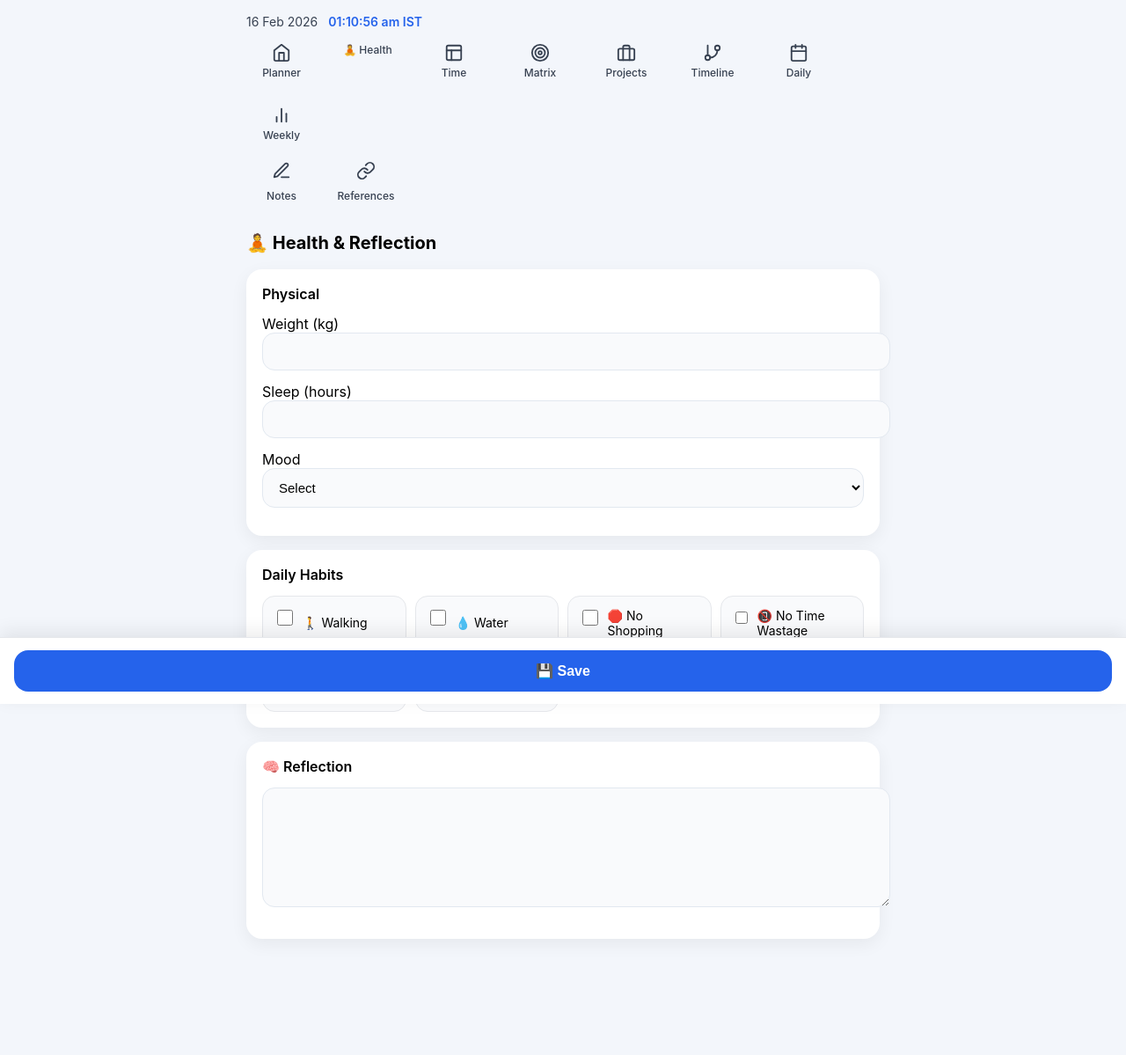
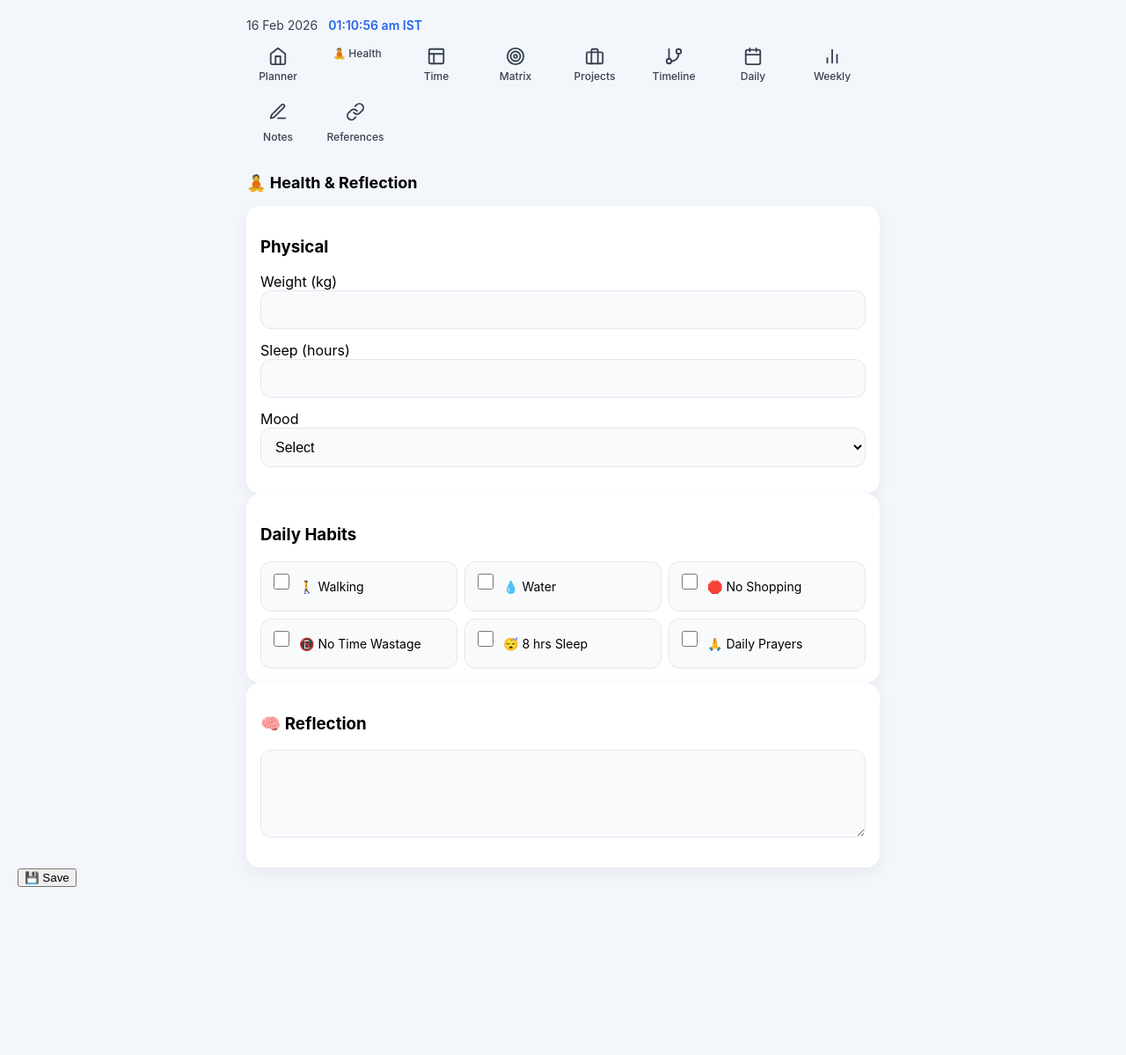
Before and after one commit to venghatesh-stack/DailyPlanner, a Flask app: template templates/health.html in a window 1280 px wide. Shown: the whole page at 88% size. After the commit the page ends 1008 px from the top, so only its background shows below. Run offline with Flask 3, Linux system fonts and the light colour scheme; the template is opened without the code that fills it, so the values that code supplies are empty.

Commit message:
Update health.css

```diff
--- a/static/health.css
+++ b/static/health.css
@@ -1,118 +1,151 @@
 /* ===============================
-   BASE
+   BASE — MOBILE FIRST
 ================================= */
+
+* {
+  box-sizing: border-box;
+}
+
 body {
   font-family: Inter, system-ui;
   background: #f3f6fb;
   margin: 0;
-  padding: 16px;
-  -webkit-font-smoothing: antialiased;
+  padding: 12px;
+  width: 100%;
+  overflow-x: hidden;
 }
 
 .health-container {
+  width: 100%;
   max-width: 720px;
-  margin: auto;
-  padding-bottom: 100px; /* space for sticky save */
+  margin: 0 auto;
 }
 
 /* ===============================
    HEADER
 ================================= */
+
 .health-header {
   display: flex;
   justify-content: space-between;
   align-items: center;
-  margin-bottom: 18px;
+  margin-bottom: 16px;
 }
 
 .health-header h2 {
   margin: 0;
-  font-size: 20px;
+  font-size: 18px;
+}
+
+/* ===============================
+   HABIT SUMMARY
+================================= */
+
+.habit-summary {
+  display: flex;
+  flex-direction: column;
+  align-items: center;
+  gap: 14px;
+  margin-bottom: 18px;
+}
+
+.habit-circle {
+  width: 110px;
+  height: 110px;
+  position: relative;
+}
+
+.habit-circle svg {
+  width: 100%;
+  height: 100%;
+}
+
+.circle-text {
+  position: absolute;
+  top: 42%;
+  left: 0;
+  width: 100%;
+  text-align: center;
+  font-size: 18px;
+  font-weight: 700;
+}
+
+.streak-badge {
+  font-size: 15px;
+  font-weight: 600;
+  color: #dc2626;
+}
+
+/* ===============================
+   GRID — MOBILE DEFAULT 1 COLUMN
+================================= */
+
+.health-grid {
+  display: grid;
+  grid-template-columns: 1fr;
+  gap: 16px;
 }
 
 /* ===============================
    CARDS
 ================================= */
+
 .health-card {
   background: #ffffff;
-  padding: 18px;
-  border-radius: 18px;
-  box-shadow: 0 6px 20px rgba(0,0,0,0.06);
-  margin-bottom: 16px;
-  transition: transform 0.15s ease;
-}
-
-.health-card:active {
-  transform: scale(0.99);
-}
-
-.health-card h3 {
-  margin: 0 0 14px 0;
-  font-size: 16px;
-  font-weight: 600;
+  padding: 16px;
+  border-radius: 16px;
+  box-shadow: 0 6px 18px rgba(0,0,0,0.06);
+  width: 100%;
 }
 
 /* ===============================
    INPUTS
 ================================= */
-input, select, textarea {
+
+input,
+select,
+textarea {
   width: 100%;
-  padding: 12px 14px;
-  border-radius: 14px;
+  padding: 12px;
+  border-radius: 12px;
   border: 1px solid #e2e8f0;
   margin-bottom: 14px;
-  font-size: 15px;
+  font-size: 16px;   /* prevent mobile zoom */
   background: #f9fafc;
-  transition: border 0.2s ease;
 }
 
-input:focus, select:focus, textarea:focus {
+input:focus,
+select:focus,
+textarea:focus {
   outline: none;
   border-color: #2563eb;
   background: #ffffff;
 }
 
 textarea {
-  min-height: 110px;
+  min-height: 100px;
   resize: vertical;
 }
 
 /* ===============================
-   ENERGY SELECT — nicer feel
+   HABITS
 ================================= */
-#energy {
-  font-weight: 600;
-  font-size: 16px;
-}
-
-/* ===============================
-   DAILY HABITS
-================================= */
-.daily-habits {
-  margin-top: 6px;
-}
 
 .habit-list {
   display: grid;
-  grid-template-columns: repeat(auto-fit, minmax(140px, 1fr));
-  gap: 10px;
+  grid-template-columns: 1fr 1fr;
+  gap: 8px;
 }
 
 .habit-item {
   display: flex;
   align-items: center;
   gap: 8px;
-  padding: 12px;
+  padding: 10px;
   background: #f9fafc;
-  border-radius: 14px;
+  border-radius: 12px;
   border: 1px solid #e5e7eb;
   font-size: 14px;
-  cursor: pointer;
-  transition: all 0.2s ease;
-}
-
-.habit-item:hover {
-  background: #eef2ff;
 }
 
 .habit-item input {
@@ -121,128 +154,54 @@ textarea {
 }
 
 /* ===============================
-   HABIT PROGRESS CIRCLE
+   SAVE BUTTON
 ================================= */
-.habit-summary {
-  display: flex;
-  align-items: center;
-  gap: 24px;
-  margin-bottom: 16px;
-}
 
-.habit-circle {
-  position: relative;
-  width: 110px;
-  height: 110px;
-}
-
-.circle-text {
-  position: absolute;
-  top: 42%;
-  left: 0;
-  width: 100%;
-  text-align: center;
-  font-size: 20px;
-  font-weight: 700;
-}
-
-/* ===============================
-   STREAK
-================================= */
-.streak-badge {
-  font-size: 16px;
-  font-weight: 600;
-  color: #dc2626;
-}
-
-/* ===============================
-   NOTES AT BOTTOM
-================================= */
-.health-notes {
-  margin-top: 8px;
-}
-
-/* ===============================
-   STICKY SAVE BUTTON (MOBILE FIRST)
-================================= */
-.save-wrapper {
-  position: fixed;
-  left: 0;
-  right: 0;
-  bottom: 0;
-  background: #ffffff;
-  padding: 14px 16px;
-  box-shadow: 0 -6px 20px rgba(0,0,0,0.08);
-  border-top: 1px solid #e5e7eb;
-}
-
-.save-btn {
+.health-card button {
   width: 100%;
   background: #2563eb;
   color: white;
   padding: 14px;
-  border-radius: 16px;
+  border-radius: 14px;
   border: none;
+  font-size: 16px;
   font-weight: 600;
-  font-size: 16px;
   cursor: pointer;
-  transition: all 0.2s ease;
 }
 
-.save-btn:active {
+.health-card button:active {
   transform: scale(0.97);
 }
 
-.save-btn.saving {
-  background: #1d4ed8;
-  opacity: 0.8;
-}
+/* ===============================
+   CHART FIX
+================================= */
 
-.save-btn.saved {
-  background: #16a34a;
-}
-
-/* ===============================
-   MOBILE IMPROVEMENTS
-================================= */
-@media (max-width: 768px) {
-  body {
-    padding: 12px;
-  }
-
-  .health-card {
-    padding: 16px;
-  }
-
-  input, select, textarea {
-    font-size: 16px;
-  }
-
-  .habit-summary {
-    flex-direction: column;
-    align-items: center;
-  }
-}
-/* ===============================
-   GRID LAYOUT
-================================= */
-.health-grid {
-  display: grid;
-  grid-template-columns: 1fr;
-  gap: 16px;
-}
-
-/* Desktop layout */
-@media (min-width: 900px) {
-  .health-grid {
-    grid-template-columns: 1fr 1fr;
-    align-items: start;
-  }
-}
 canvas {
   width: 100% !important;
   height: auto !important;
 }
-input[type="range"] {
-  width: 100%;
+
+/* ===============================
+   DESKTOP ENHANCEMENT
+================================= */
+
+@media (min-width: 768px) {
+
+  body {
+    padding: 20px;
+  }
+
+  .health-grid {
+    grid-template-columns: 1fr 1fr;
+  }
+
+  .habit-summary {
+    flex-direction: row;
+    justify-content: center;
+  }
+
+  .habit-list {
+    grid-template-columns: repeat(3, 1fr);
+  }
 }
```
